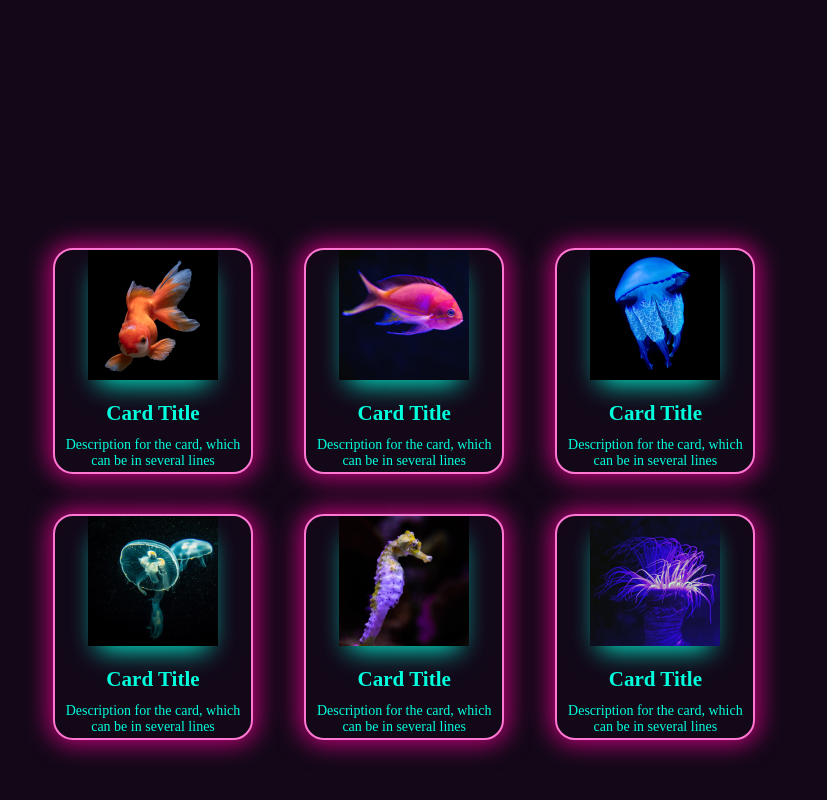
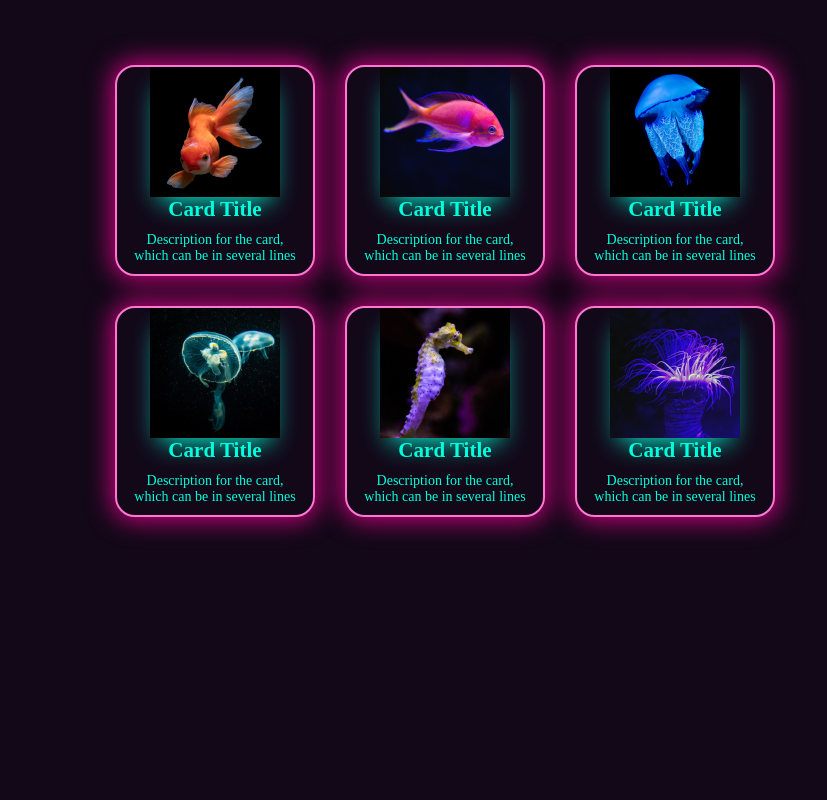
Before and after one commit to demmluk/lesson_05, a plain HTML site: page markup/index.html in a window 1280 px wide. Shown: the whole page, without its empty margins (195-1022 px from the left). Drawn offline with Linux system fonts and the light colour scheme.

Commit message:
completed

```diff
--- a/markup/index.html
+++ b/markup/index.html
@@ -8,8 +8,7 @@
     <title>Cards</title>
 </head>
 
-<body>
-
+<body class="container">
     <ul class="cards">
 
         <li>
@@ -96,7 +95,6 @@
         </li>
 
     </ul>
-
 </body>
 
 </html>
--- a/markup/style/style.css
+++ b/markup/style/style.css
@@ -1,20 +1,28 @@
 body {
-    background-color: rgb(18, 8, 24);
+    background: rgb(18, 8, 24);
 }
 
 * {
     box-sizing: border-box;
+    margin: 0 auto;
+}
+
+.container {
+    max-width: 690px;
 }
 
 .cards li {
     display: inline-block;
-    width: calc(90%/3);
+    list-style: none;
+
+    width: calc(100%/3);
 }
 
 .cards {
-    list-style: none;
+    margin-top: 50px;
     display: inline-block;
-    margin: 200px;
+    font-size: 0;
+    padding: 0;
 }
 
 .card {
@@ -22,9 +30,8 @@ body {
     border: 2px solid #ff77d3;
     border-radius: 20px;
     box-shadow: 0px 0px 25px 4px #ff009cbd;
-    width: 200px;
-    height: 226px;
-    margin-top: 40px;
+    padding: 0 15px;
+    margin: 15px 15px;
 }
 
 .image {
@@ -40,11 +47,12 @@ body {
     font-size: 18px;
     height: 20px;
     text-align: center;
+    margin-bottom: 5px;
 }
 
 .card-subtitle {
     color: #00ffdd;
     font-size: 14px;
-    padding: 2px;
     text-align: center;
+    padding: 10px 0;
 }
```
